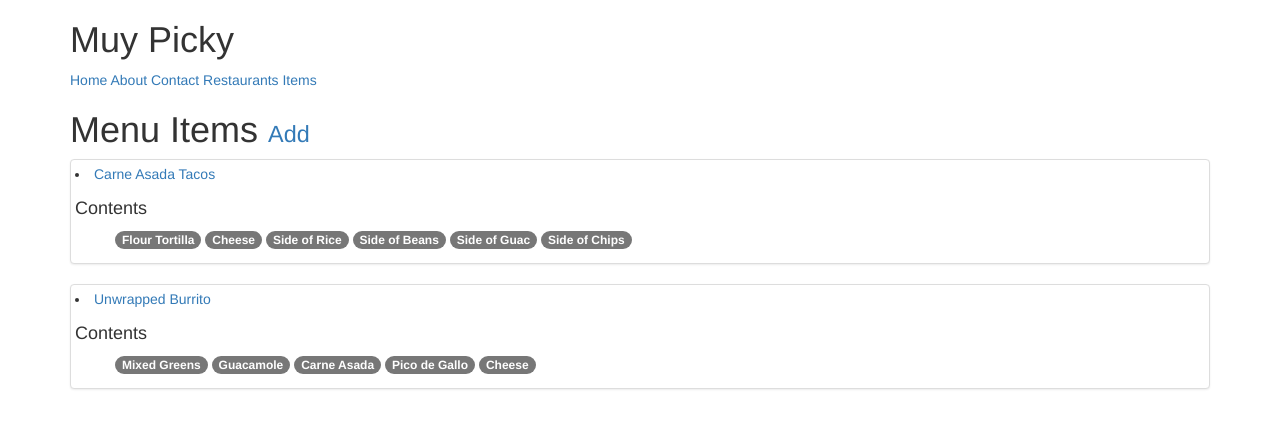
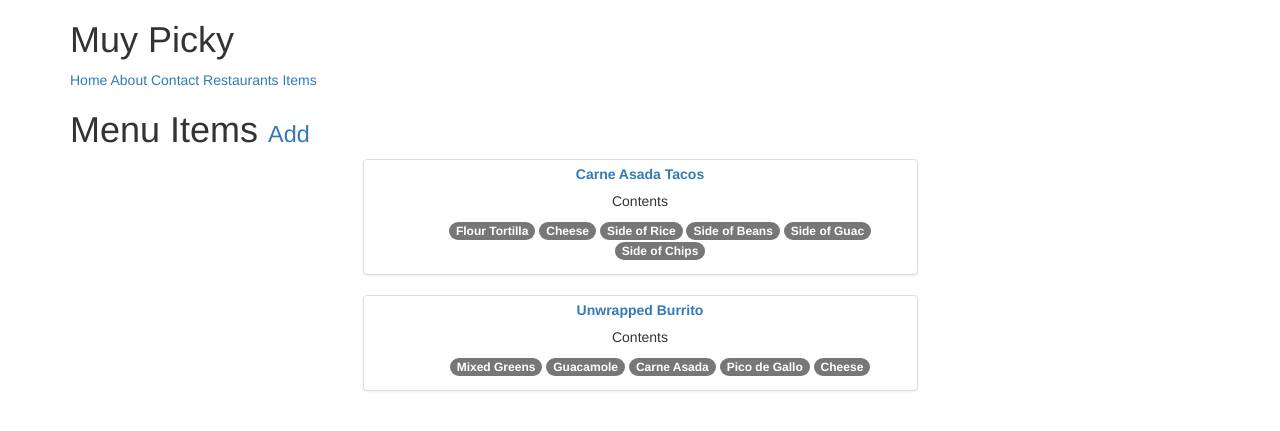
Before and after one commit to User9000/new-try_django11, a Django app: page /menus/ in a window 1280 px wide. Shown: the top 431 px of the page. Run offline with Django 3.2, Linux system fonts and the light colour scheme; a user stored in the database is signed in; data comes from the database, SQL or seed files in the repository; both versions use the stored data as it was after the commit; some libraries are stand-ins or nearby versions.

Commit message:
added more bootstrap css to item_list
added bootstrap to item list

```diff
--- a/menus/templates/menus/item_list.html
+++ b/menus/templates/menus/item_list.html
@@ -5,15 +5,16 @@
 
 {% block content %}
 
+
     <h1> Menu Items <small><a href='{% url "menus:create" %}'>Add</a></small></h1>
 
     {% for obj in object_list %}
     <div class='row'>
-            <div class='col-sm-12'>
-                    <div class='thumbnail'>
-             <li style='margin-bottom: 15px;'><a href='{{ obj.get_absolute_url }}'>{{ obj.name }}</a></li>
+        <div class='col-sm-6 text-center col-sm-offset-3'>
+            <div class='thumbnail'>
+             <b style='margin-bottom: 15px;'><a href='{{ obj.get_absolute_url }}'>{{ obj.name }}</a></b>
              {% if obj.contents %}
-             <h4>Contents</h4>
+             <h5>Contents</h5>
              <ul>
                     {% for item in obj.get_contents %}
                         <li class='badge badge-default'>{{ item }}</li>
```
Also changed, not shown: menus/templates/menus/home-feed.html (+5 -9 lines), db.sqlite3.
